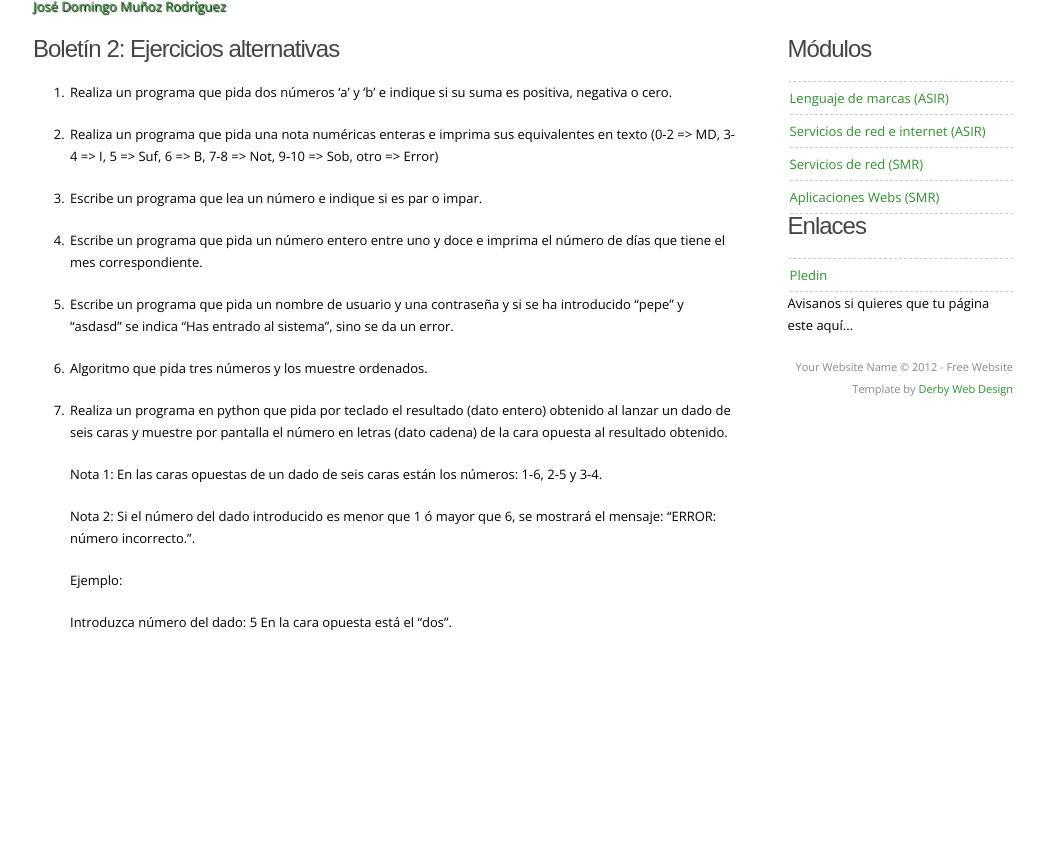
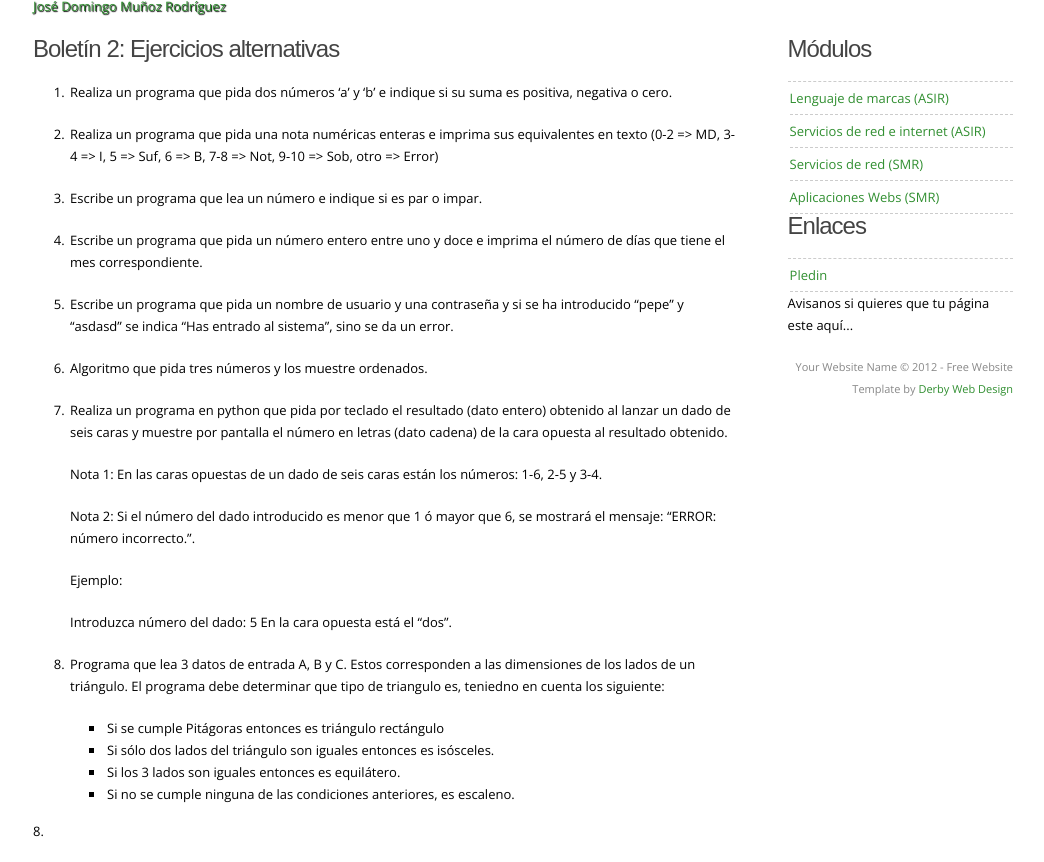
Before and after one commit to josedom24/josedom24.github.io, a Jekyll site: the page built from mod/lm/bol2.md, in a window 1280 px wide, cut to the strip 80-942 px from the top of the page. Shown: the whole strip, without its empty margins (117-1161 px from the left). Built offline with Jekyll 4.4.1, drawn with Linux system fonts in a browser that asks for light colours; nearby versions of some CDN libraries; some web fonts are replaced; library files that are not in the unit come from our copies; before the commit the page ends 900 px from its top, so only the background shows below that.

Commit message:
Boletín 2

```diff
--- a/mod/lm/bol2.md
+++ b/mod/lm/bol2.md
@@ -30,3 +30,13 @@ cero.
 
 	*Introduzca número del dado: 5*
 	*En la cara opuesta está el "dos".*
+
+8.  Programa que lea 3 datos de entrada A, B y C. Estos corresponden a las dimensiones de los lados
+de un triángulo. El programa debe determinar que tipo de triangulo es, teniedno en cuenta los siguiente:
+
+	* Si se cumple Pitágoras entonces es triángulo rectángulo
+	* Si sólo dos lados del triángulo son iguales entonces es isósceles.
+	* Si los 3 lados son iguales entonces es equilátero.
+	* Si no se cumple ninguna de las condiciones anteriores, es escaleno.
+
+8.
```
